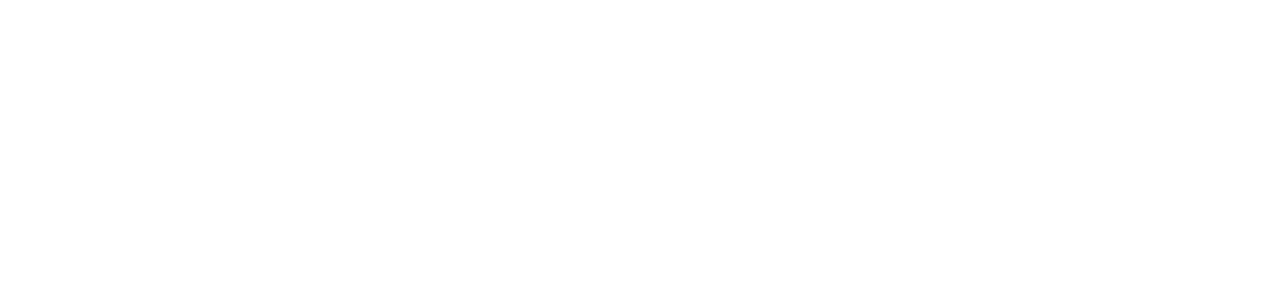
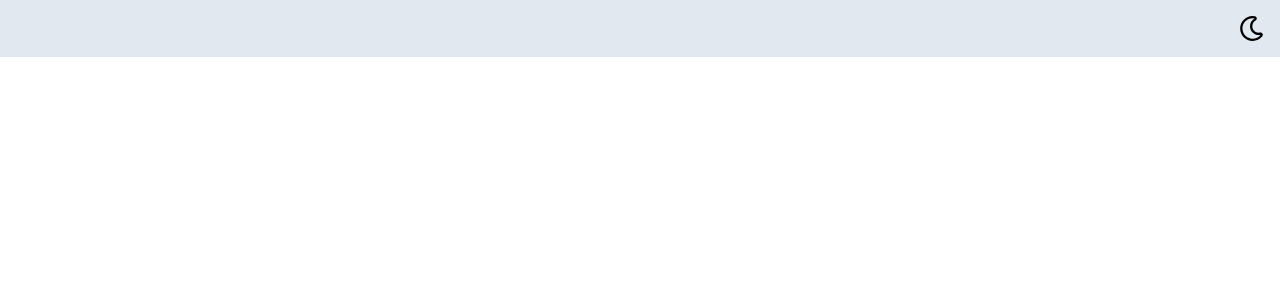
Before and after one commit to NaokiTM/portfolio-site, a Next.js app: page / in a window 1280 px wide. Shown: the top 300 px of the page. Built offline with nearby package versions, Linux system fonts and the light colour scheme.

Commit message:
added dark mode functionality

```diff
--- /dev/null
+++ b/src/app/components/ThemeWrapper.tsx
@@ -0,0 +1,24 @@
+'use client'
+import React from 'react'
+import { useState, useEffect } from 'react';
+import { FaRegMoon } from "react-icons/fa";
+
+
+export default function ThemeWrapper({children, }: Readonly<{ children: React.ReactNode; }>) {
+  const [isDarkMode, setIsDarkMode] = useState(false);
+
+  const toggleDarkMode = () => {
+    setIsDarkMode((prevMode) => !prevMode);  //prevmode ideal to correctly keep track of asynchronous state toggling
+  };
+
+  return (
+    <>
+        <div className={isDarkMode ? "bg-black text-white" : "bg-slate-200 text-black"}>
+            {children}
+            <div className='w-100 flex justify-end sticky bottom-0 bg-opacity-0'>
+                <button className='p-4 bg-opacity-0' onClick={toggleDarkMode}><FaRegMoon className='h-[25px] w-[25px]'/></button>
+            </div>
+        </div>
+    </>
+  )
+}
--- a/src/app/layout.tsx
+++ b/src/app/layout.tsx
@@ -2,6 +2,7 @@
 import localFont from "next/font/local";
 import { Instrument_Serif } from 'next/font/google';
 import "./globals.css";
+import ThemeWrapper from "./components/ThemeWrapper";
 
 const geistSans = localFont({
   src: "./fonts/GeistVF.woff",
@@ -15,8 +16,8 @@
 });
 
 export const metadata: Metadata = {
-  title: "<NAOKI MIYAGAWA />",
-  description: "<NAOKI MIYAGAWA />",
+  title: "NAOKI MIYAGAWA",
+  description: "NAOKI MIYAGAWA",
 };
 
 export default function RootLayout({
@@ -27,7 +28,9 @@
   return (
     <html lang="en">
       <body className={`${geistSans.variable} *:antialiased`}>
-        {children}
+        <ThemeWrapper>
+          {children}
+        </ThemeWrapper>
       </body>
     </html>
   );
```
Also changed, not shown: package.json (+5 -4 lines), 1 other file (tests, documents, lock files or other folders).
